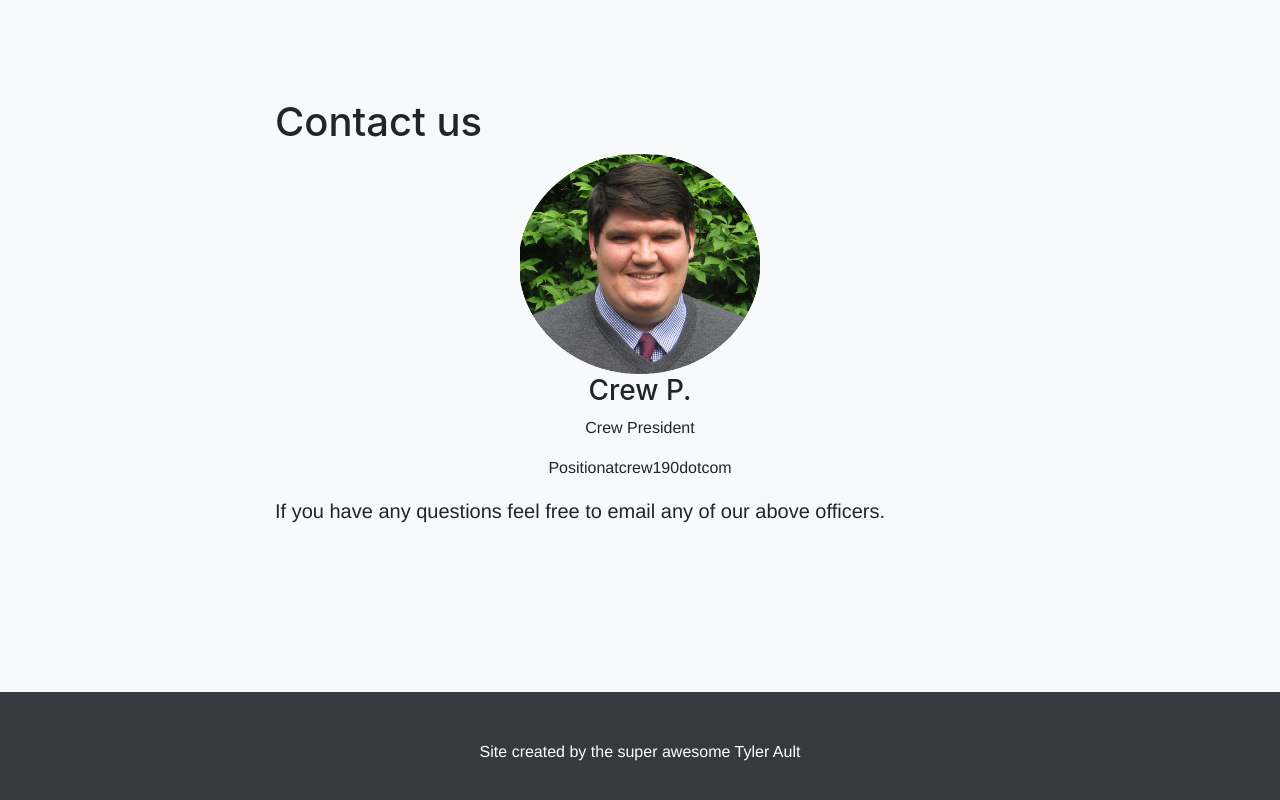
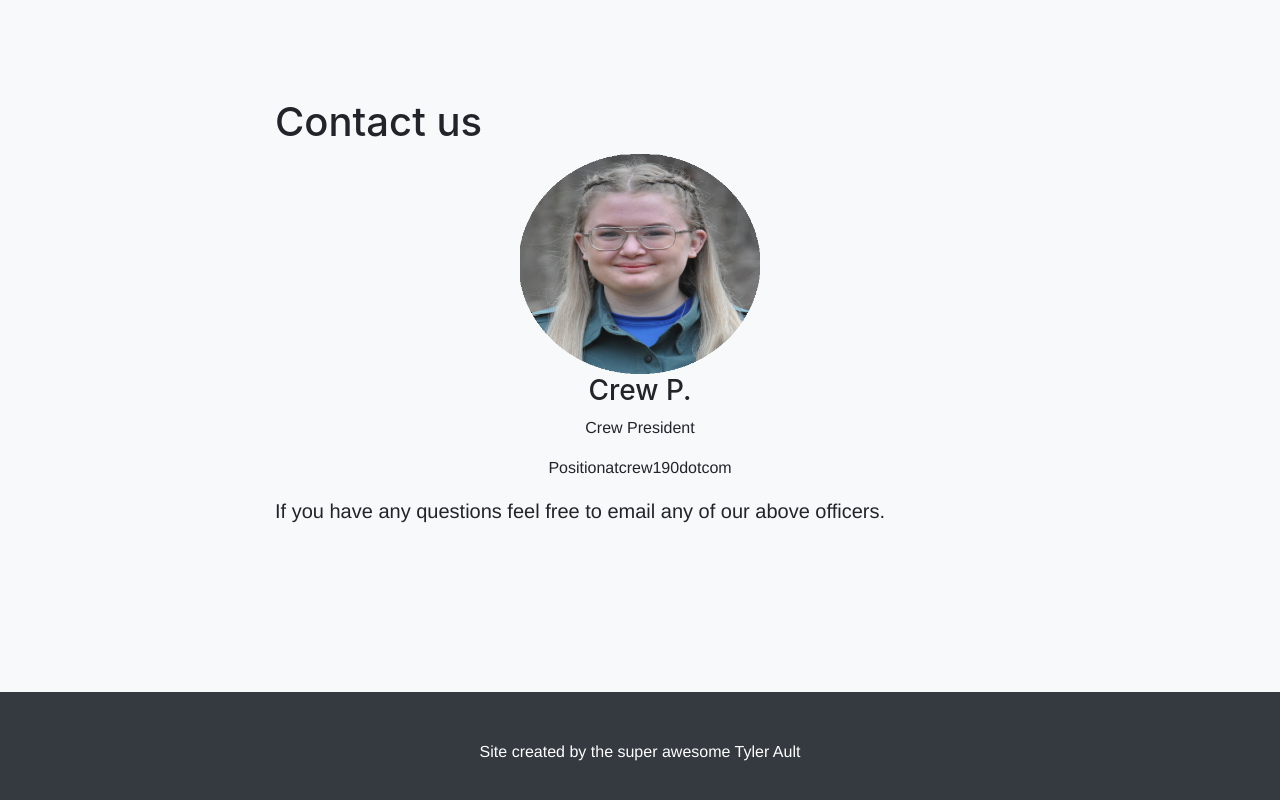
Before and after one commit to thault/crew-190, a website with bundled scripts: page index.html in a window 1280 px wide. Shown: the part 2646-3446 px from the top of the page. Built offline with nearby package versions, Linux system fonts and the light colour scheme.

Commit message:
Picture update
Added picture of president.

```diff
--- a/index.html
+++ b/index.html
@@ -104,7 +104,7 @@
              <div class="row">
               <div class="col-sm">
                   <div class="officer">
-                      <img src="img/tyler.png" class="img-responsive" style="max-width:33%; max-height:33%;">
+                      <img src="img/pres.png" class="img-responsive" style="max-width:33%; max-height:33%;">
                       <h3>Crew P.</h3>
                       <p>Crew President</p>
                       <p>Positionatcrew190dotcom</p>
```
Also changed, not shown: img/pres.png (added).
